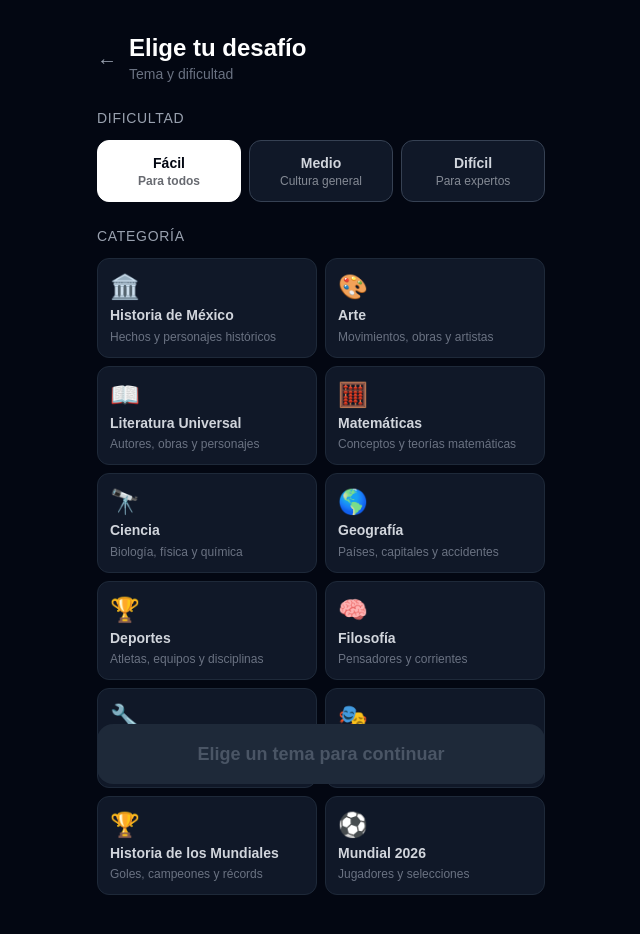
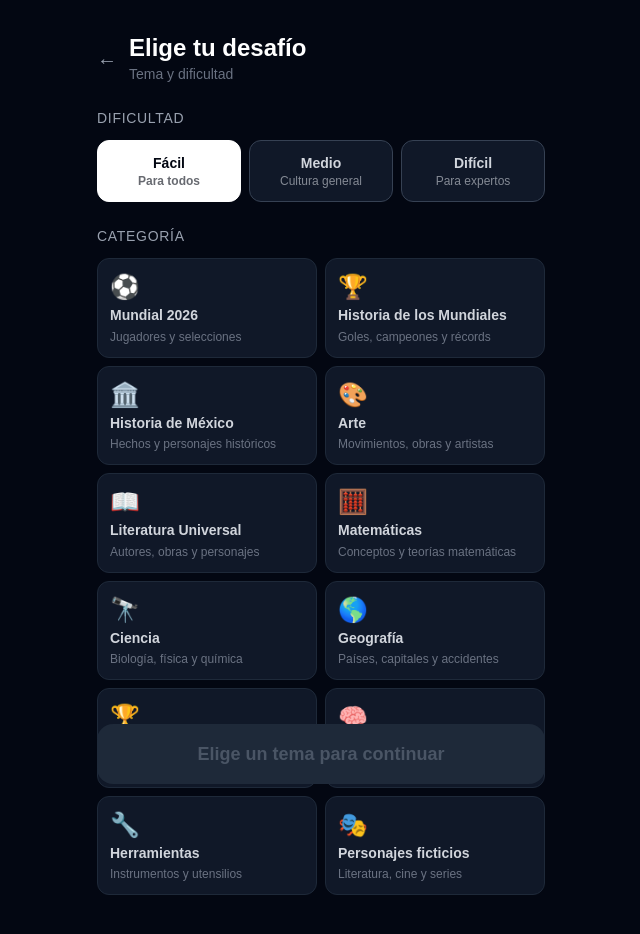
Before and after one commit to gerardomauriciovazquezdelarosa-coder/nexo, a Next.js app: page /jugar in a window 1280 px wide. Shown: the top 934 px of the page, without its empty margins (319-959 px from the left). Built offline with nearby package versions, Linux system fonts and the light colour scheme.

Commit message:
Mundiales primero en menu

```diff
--- a/app/jugar/page.tsx
+++ b/app/jugar/page.tsx
@@ -3,6 +3,8 @@ import { useState } from "react";
 import { useRouter } from "next/navigation";
 
 const CATEGORIAS = [
+  { nombre: "Mundial 2026", emoji: "⚽", desc: "Jugadores y selecciones" },
+  { nombre: "Historia de los Mundiales", emoji: "🏆", desc: "Goles, campeones y récords" },
   { nombre: "Historia de México", emoji: "🏛️", desc: "Hechos y personajes históricos" },
   { nombre: "Arte", emoji: "🎨", desc: "Movimientos, obras y artistas" },
   { nombre: "Literatura Universal", emoji: "📖", desc: "Autores, obras y personajes" },
@@ -13,8 +15,6 @@ const CATEGORIAS = [
   { nombre: "Filosofía", emoji: "🧠", desc: "Pensadores y corrientes" },
   { nombre: "Herramientas", emoji: "🔧", desc: "Instrumentos y utensilios" },
   { nombre: "Personajes ficticios", emoji: "🎭", desc: "Literatura, cine y series" },
-  { nombre: "Historia de los Mundiales", emoji: "🏆", desc: "Goles, campeones y récords" },
-  { nombre: "Mundial 2026", emoji: "⚽", desc: "Jugadores y selecciones" },
 ];
 
 const DIFICULTADES = [
```
